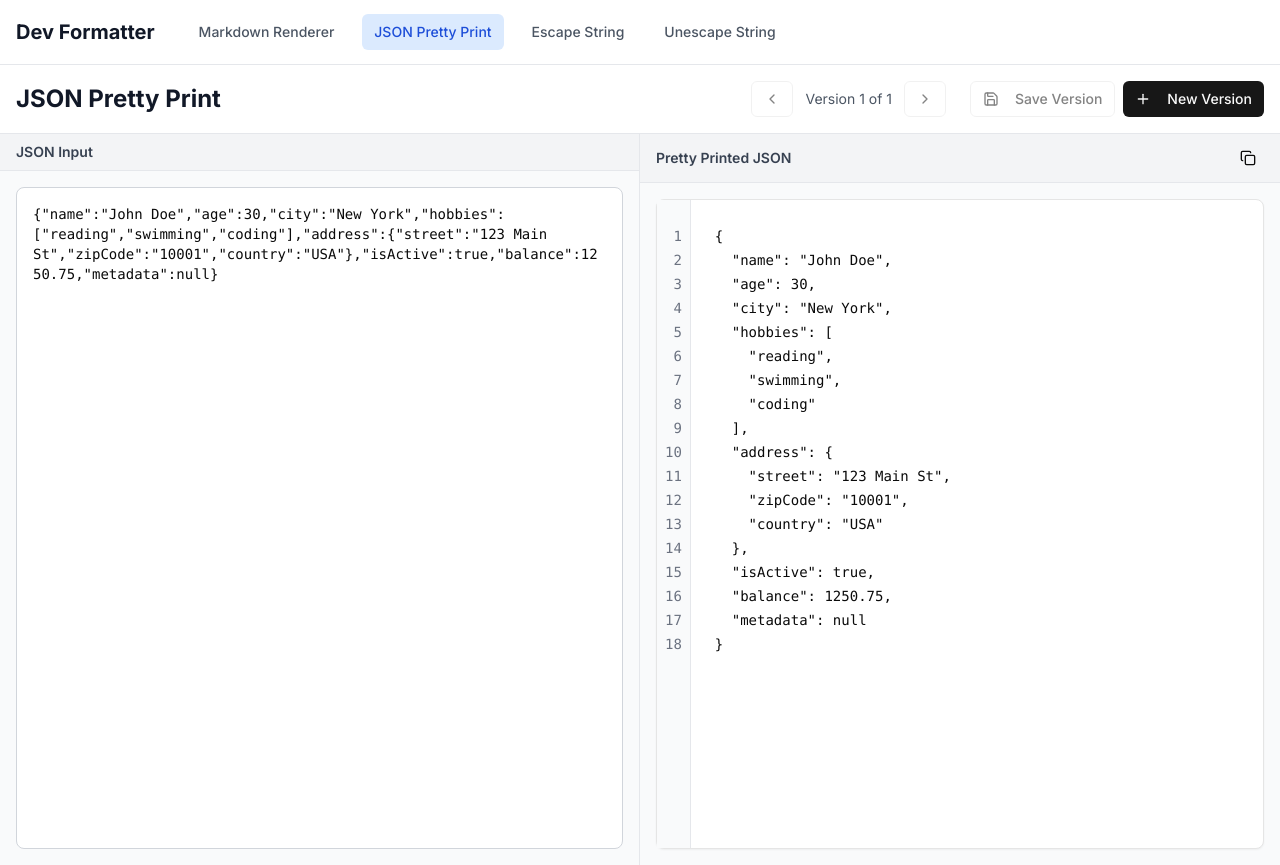
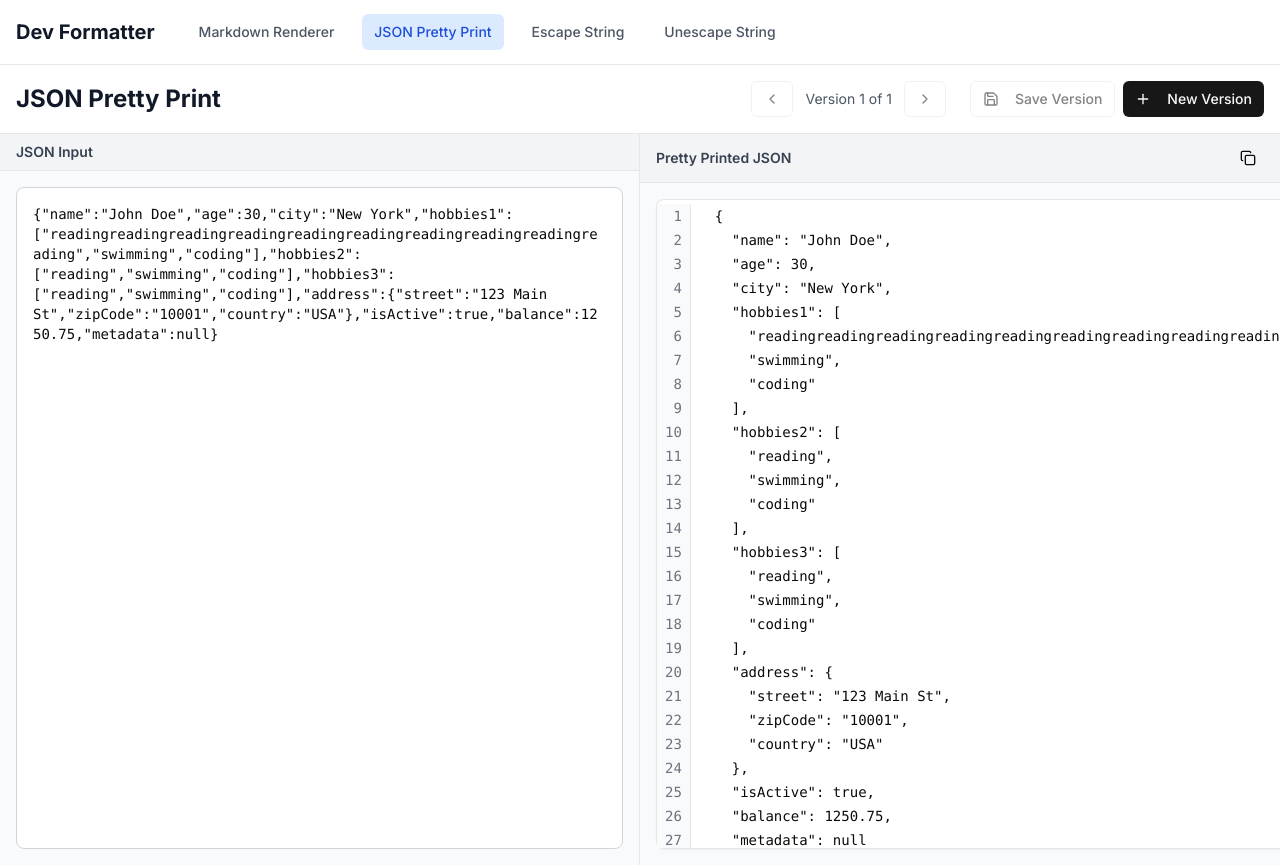
Before and after one commit to prinatarakha/dev-formatter, a Next.js app: page /json in a window 1280 px wide. Built offline with nearby package versions, Linux system fonts and the light colour scheme.

Commit message:
fix: fix scrollable effect on json pretty print

```diff
--- a/json-pretty-print.tsx
+++ b/json-pretty-print.tsx
@@ -24,7 +24,7 @@ export default function JSONPrettyPrint() {
   const [versions, setVersions] = useState<JSONVersion[]>([
     {
       id: 1,
-      content: `{"name":"John Doe","age":30,"city":"New York","hobbies":["reading","swimming","coding"],"address":{"street":"123 Main St","zipCode":"10001","country":"USA"},"isActive":true,"balance":1250.75,"metadata":null}`,
+      content: `{"name":"John Doe","age":30,"city":"New York","hobbies1":["readingreadingreadingreadingreadingreadingreadingreadingreadingreading","swimming","coding"],"hobbies2":["reading","swimming","coding"],"hobbies3":["reading","swimming","coding"],"address":{"street":"123 Main St","zipCode":"10001","country":"USA"},"isActive":true,"balance":1250.75,"metadata":null}`,
       timestamp: new Date(),
     },
   ])
@@ -92,7 +92,7 @@ export default function JSONPrettyPrint() {
     }
   }
 
-  const prettyJSON = prettyPrintJSON(currentContent)
+  const prettyJSON = prettyPrintJSON(currentContent);
 
   return (
     <div className="h-screen flex flex-col bg-gray-50">
@@ -163,20 +163,20 @@ export default function JSONPrettyPrint() {
               <Copy className="h-4 w-4" />
             </Button>
           </div>
-          <div className="flex-1 flex">
+          <div className="flex-1 flex overflow-auto">
             <Card className="m-4 h-[calc(100%-2rem)] flex-1 flex">
-              <div className="flex h-full overflow-auto">
+              <div className="flex h-full overflow-auto w-full">
                 {/* Line Numbers */}
-                <div className="bg-gray-50 border-r border-gray-200 px-2 py-6 text-right flex-shrink-0">
+                <div className="py-1 flex-shrink-0">
                   <pre className="text-sm font-mono text-gray-500 leading-6">
                     {prettyJSON.split("\n").map((_, index) => (
-                      <div key={index}>{index + 1}</div>
+                      <div key={index} className="bg-gray-50 border-r border-gray-200 px-2 text-right">{index + 1}</div>
                     ))}
                   </pre>
                 </div>
                 {/* JSON Content */}
                 <div className="flex-1">
-                  <pre className="p-6 h-full overflow-auto text-sm font-mono whitespace-pre-wrap leading-6">
+                  <pre className="px-6 py-1 h-full text-sm font-mono leading-6">
                     {prettyJSON}
                   </pre>
                 </div>
```
